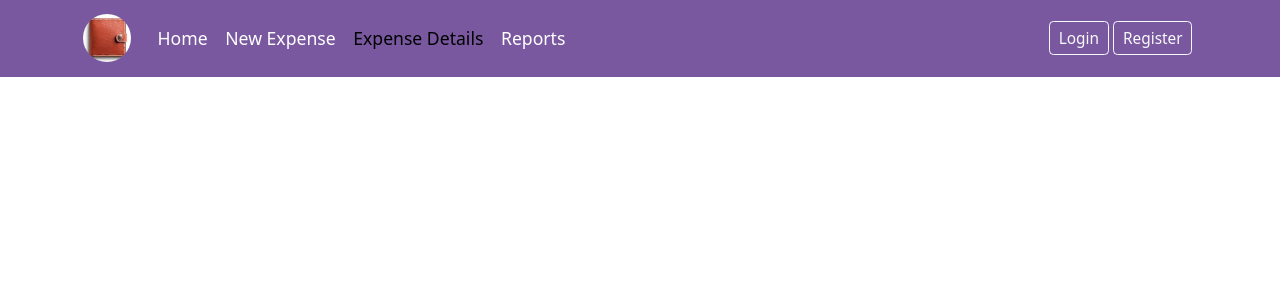
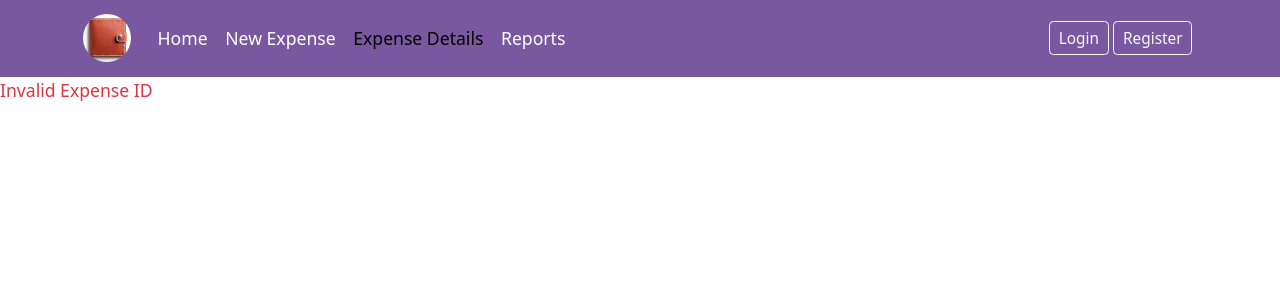
Before and after one commit to rajeka/webapp, a React (Vite) app: page /view/1 in a window 1280 px wide. Shown: the top 300 px of the page. Built offline with nearby package versions, Linux system fonts and the light colour scheme.

Commit message:
completed read by expense id

```diff
--- a/src/App.tsx
+++ b/src/App.tsx
@@ -17,7 +17,7 @@ const App = () => {
           <Route path="/login" element={<Login />} />
           <Route path="/register" element={<Register />} />
           <Route path="/new" element={<NewExpense />} />
-          <Route path="/view" element={<ExpenseDetails />} />
+          <Route path="/view/:expenseId" element={<ExpenseDetails />} />
           <Route path="/reports" element={<Reports />} />
         </Routes>
       </Router>
--- a/src/components/ExpenseList.tsx
+++ b/src/components/ExpenseList.tsx
@@ -1,3 +1,4 @@
+import { Link } from "react-router-dom";
 import Expense from "../model/Expense";
 import CurrencyUtils from "./../utils/CurrencyUtils";
 import DateUtils from "./../utils/DateUtils";
@@ -15,7 +16,11 @@ function ExpenseList({ expenses }: Props) {
       </h5>
       <div className="card-body">
         {expenses.map((expense) => (
-          <div key={expense.expenseId}>
+          <Link
+            key={expense.expenseId}
+            to={`/view/${expense.expenseId}`}
+            style={{ textDecoration: "none" }}
+          >
             <div className="d-flex justify-content-between border-bottom-1 p3 text-dark">
               <div className="card-title m-0">
                 <h5>{expense.name}</h5>
@@ -29,7 +34,7 @@ function ExpenseList({ expenses }: Props) {
                 </span>
               </div>
             </div>
-          </div>
+          </Link>
         ))}
       </div>
     </div>
@@ -37,3 +42,6 @@ function ExpenseList({ expenses }: Props) {
 }
 
 export default ExpenseList;
+function getExpenseByExpenseId() {
+  throw new Error("Function not implemented.");
+}
--- /dev/null
+++ b/src/hooks/useExpenseByExpenseId.ts
@@ -0,0 +1,20 @@
+import { useEffect, useState } from "react";
+import Expense from "../model/Expense";
+import { getExpenseByExpenseId } from "../services/ExpenseService";
+
+const useExpenseByExpenseId = (expenseId: string) => {
+  const [expense, setExpense] = useState<Expense | undefined>();
+  const [errors, setErrors] = useState<string>("");
+  const [isLoading, setIsLoading] = useState<boolean>(false);
+
+  useEffect(() => {
+    setIsLoading(true);
+    getExpenseByExpenseId(expenseId)
+      .then((res) => setExpense(res.data))
+      .catch((err) => setErrors(err.message))
+      .finally(() => setIsLoading(false));
+  }, []);
+
+  return { expense, errors, isLoading };
+};
+export default useExpenseByExpenseId;
--- a/src/hooks/useExpenses.ts
+++ b/src/hooks/useExpenses.ts
@@ -1,9 +1,10 @@
 import { useState, useEffect } from "react";
 
-import { getExpenses } from "../services.ts/ExpenseService";
+import { getExpenses } from "../services/ExpenseService";
+import Expense from "../model/Expense";
 
 const useExpenses = () => {
-  const [expenses, setExpenses] = useState([]);
+  const [expenses, setExpenses] = useState<Expense[]>([]);
   const [error, setError] = useState(null);
   const [isLoading, setIsLoading] = useState(false);
 
--- a/src/pages/expense/ExpenseDetails.tsx
+++ b/src/pages/expense/ExpenseDetails.tsx
@@ -1,5 +1,64 @@
+import useExpenseByExpenseId from "../../hooks/useExpenseByExpenseId";
+import Expense from "../../model/Expense";
+
+import DateUtils from "../../utils/DateUtils";
+import CurrencyUtils from "./../../utils/CurrencyUtils";
+
+import { Link, useParams } from "react-router";
+
 const ExpenseDetails = () => {
-  return <div>Expense Details</div>;
+  let { expenseId } = useParams<{ expenseId: string }>();
+  expenseId = undefined;
+  if (!expenseId) {
+    return <p className="text-danger">Invalid Expense ID</p>;
+  }
+  const { expense, errors, isLoading } = useExpenseByExpenseId(expenseId);
+
+  return (
+    <div className="container mt-2">
+      {isLoading && <p>Loading...</p>}
+      {errors && <p className="text-danger">{errors}</p>}
+      <div className="d-flex flex-row-reverse mb-2">
+        <button className="btn btn-sm btn-danger me-2">Delete</button>
+        <button className="btn btn-sm btn-warning mx-2">Edit</button>
+        <Link className="btn btn-sm btn-secondary" to="/">
+          Back
+        </Link>
+      </div>
+      <div className="card">
+        <div className="card-body p-3">
+          <table className="table table-borderless table-responsive">
+            <tbody>
+              <tr>
+                <th>Name</th>
+                <td>{expense ? expense.name : "NA"}</td>
+              </tr>
+              <tr>
+                <th>Category</th>
+                <td>{expense ? expense.category : "NA"}</td>
+              </tr>
+              <tr>
+                <th>Amount</th>
+                <td>
+                  {expense ? CurrencyUtils.formatToUSD(expense.amount) : "NA"}
+                </td>
+              </tr>
+              <tr>
+                <th>Date</th>
+                <td>
+                  {expense ? DateUtils.formatDateString(expense?.date) : "NA"}
+                </td>
+              </tr>
+              <tr>
+                <th>Notes</th>
+                <td>{expense ? expense.note : "NA"}</td>
+              </tr>
+            </tbody>
+          </table>
+        </div>
+      </div>
+    </div>
+  );
 };
 
 export default ExpenseDetails;
--- a/src/services.ts/ExpenseService.ts
+++ b/src/services/ExpenseService.ts
@@ -4,3 +4,7 @@ import Expense from "../model/Expense";
 export const getExpenses = () => {
   return apiClient.get<Expense[]>("/expenses");
 };
+
+export const getExpenseByExpenseId = (expenseId: string) => {
+  return apiClient.get<Expense>(`/expenses/${expenseId}`);
+};
```
